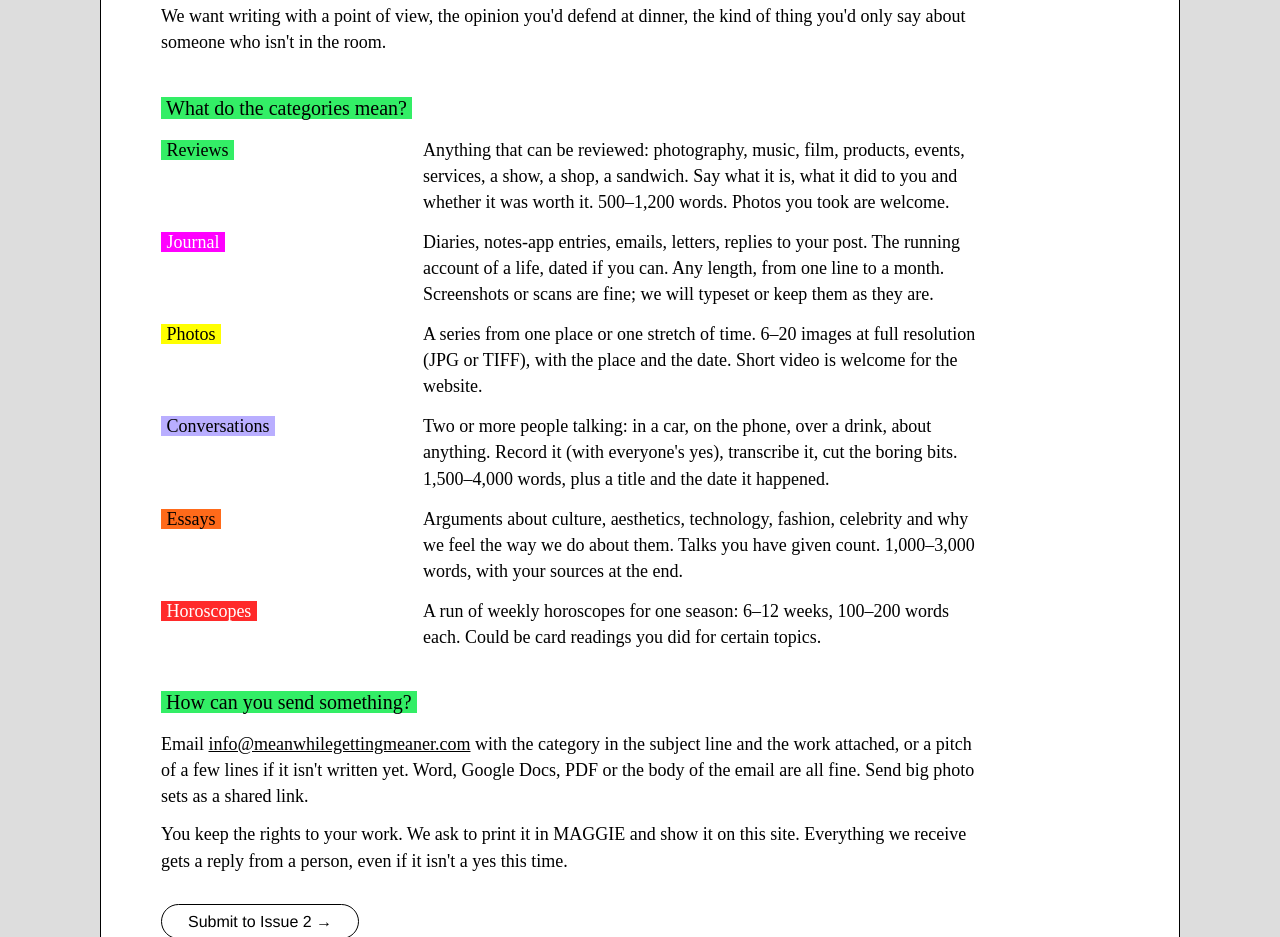
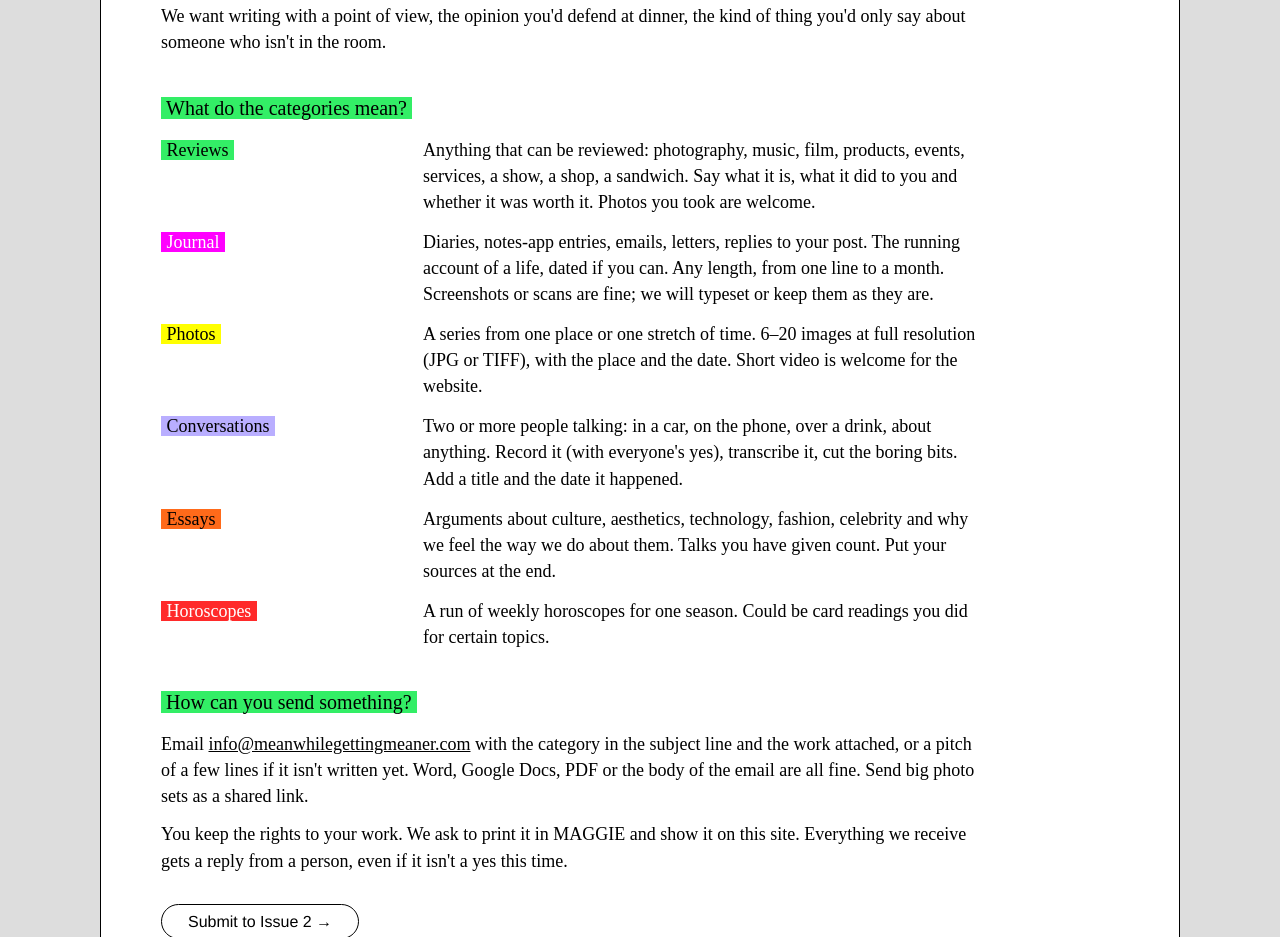
Before and after one commit to meanwhilegettingmeaner/maggie, a plain HTML site: page about.html in a window 1280 px wide. Shown: the part 1853-2790 px from the top of the page. Drawn offline with Linux system fonts and the light colour scheme; no server answers.

Commit message:
Submissions: remove word counts
Co-Authored-By: Claude Opus 5.5 <noreply@anthropic.com>
Claude-Session: https://claude.ai/code/session_01H22FaEgez4yEEwXYC2UaVt

```diff
--- a/about.html
+++ b/about.html
@@ -64,17 +64,17 @@
     <h3><span class="hl hl-g tag">What do the categories mean?</span></h3>
     <dl class="sub-cats">
       <dt><span class="hl hl-g">Reviews</span></dt>
-      <dd>Anything that can be reviewed: photography, music, film, products, events, services, a show, a shop, a sandwich. Say what it is, what it did to you and whether it was worth it. 500–1,200 words. Photos you took are welcome.</dd>
+      <dd>Anything that can be reviewed: photography, music, film, products, events, services, a show, a shop, a sandwich. Say what it is, what it did to you and whether it was worth it. Photos you took are welcome.</dd>
       <dt><span class="hl hl-m">Journal</span></dt>
       <dd>Diaries, notes-app entries, emails, letters, replies to your post. The running account of a life, dated if you can. Any length, from one line to a month. Screenshots or scans are fine; we will typeset or keep them as they are.</dd>
       <dt><span class="hl hl-y">Photos</span></dt>
       <dd>A series from one place or one stretch of time. 6–20 images at full resolution (JPG or TIFF), with the place and the date. Short video is welcome for the website.</dd>
       <dt><span class="hl hl-l">Conversations</span></dt>
-      <dd>Two or more people talking: in a car, on the phone, over a drink, about anything. Record it (with everyone's yes), transcribe it, cut the boring bits. 1,500–4,000 words, plus a title and the date it happened.</dd>
+      <dd>Two or more people talking: in a car, on the phone, over a drink, about anything. Record it (with everyone's yes), transcribe it, cut the boring bits. Add a title and the date it happened.</dd>
       <dt><span class="hl hl-o">Essays</span></dt>
-      <dd>Arguments about culture, aesthetics, technology, fashion, celebrity and why we feel the way we do about them. Talks you have given count. 1,000–3,000 words, with your sources at the end.</dd>
+      <dd>Arguments about culture, aesthetics, technology, fashion, celebrity and why we feel the way we do about them. Talks you have given count. Put your sources at the end.</dd>
       <dt><span class="hl hl-r">Horoscopes</span></dt>
-      <dd>A run of weekly horoscopes for one season: 6–12 weeks, 100–200 words each. Could be card readings you did for certain topics.</dd>
+      <dd>A run of weekly horoscopes for one season. Could be card readings you did for certain topics.</dd>
     </dl>
 
     <h3><span class="hl hl-g tag">How can you send something?</span></h3>
```
